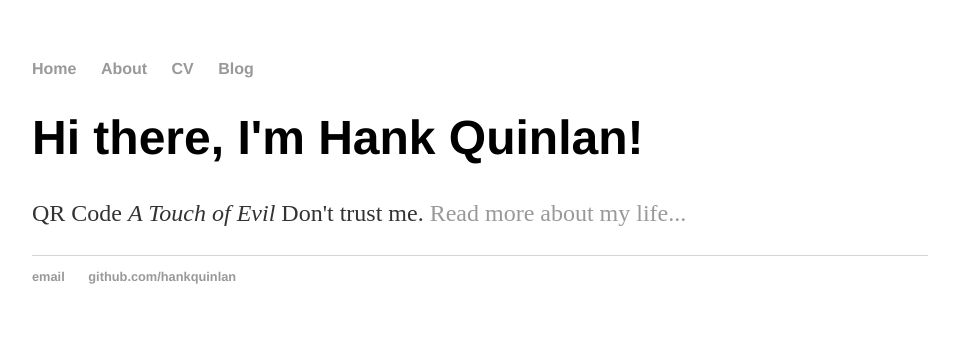
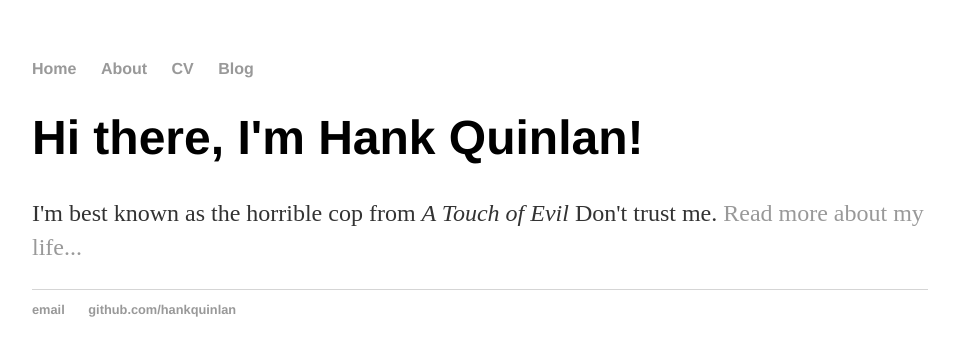
Before and after one commit to hippos49/hippos49.github.io, a Jekyll site: the page built from index.html, in a window 1280 px wide. Shown: the top 356 px of the page, without its empty margins (160-1119 px from the left). Built offline with Jekyll 4.4.1, drawn with Linux system fonts in a browser that asks for light colours.

Commit message:
Update index.html

```diff
--- a/index.html
+++ b/index.html
@@ -1,30 +1,8 @@
-<!DOCTYPE html>
-<html>
-	<head>
-		<!-- link to main stylesheet -->
-		<link rel="stylesheet" type="text/css" href="/css/main.css">
-		<title>QR Code Lost and Found</title>
-	</head>
-	<body>
-		<nav>
-    		<ul>
-        		<li><a href="/">Home</a></li>
-	        	<li><a href="/about">About</a></li>
-        		<li><a href="/cv">CV</a></li>
-        		<li><a href="/blog">Blog</a></li>
-    		</ul>
-		</nav>
-		<div class="container">
-    		<div class="blurb">
-        		<h1>Hi there, I'm Hank Quinlan!</h1>
-				<p>QR Code <em>A Touch of Evil</em> Don't trust me. <a href="/about">Read more about my life...</a></p>
-    		</div><!-- /.blurb -->
-		</div><!-- /.container -->
-		<footer>
-    		<ul>
-        		<li><a href="mailto:hankquinlanhub@gmail.com">email</a></li>
-        		<li><a href="https://github.com/hankquinlan">github.com/hankquinlan</a></li>
-			</ul>
-		</footer>
-	</body>
-</html>
+---
+layout: default
+title: Hank Quinlan, Horrible Cop
+---
+<div class="blurb">
+	<h1>Hi there, I'm Hank Quinlan!</h1>
+	<p>I'm best known as the horrible cop from <em>A Touch of Evil</em> Don't trust me. <a href="/about">Read more about my life...</a></p>
+</div><!-- /.blurb -->
```
